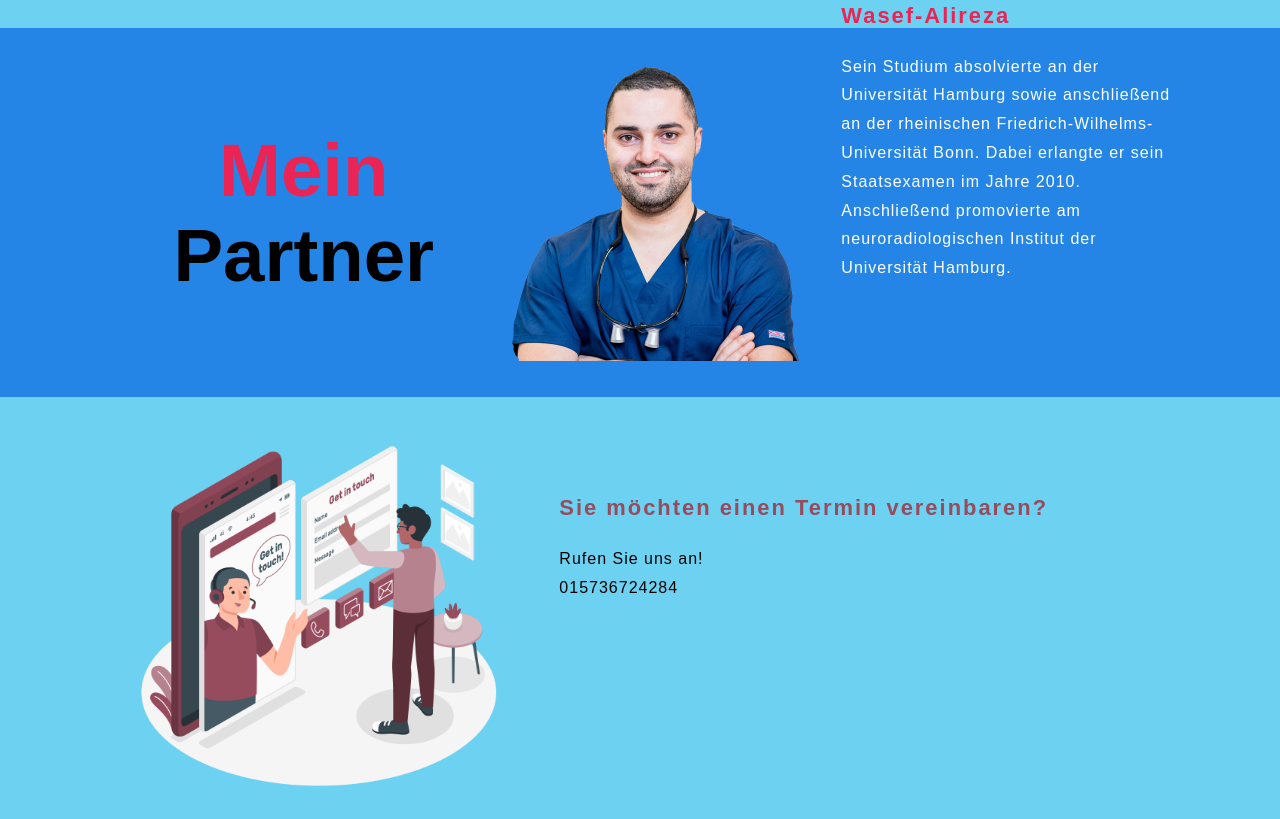
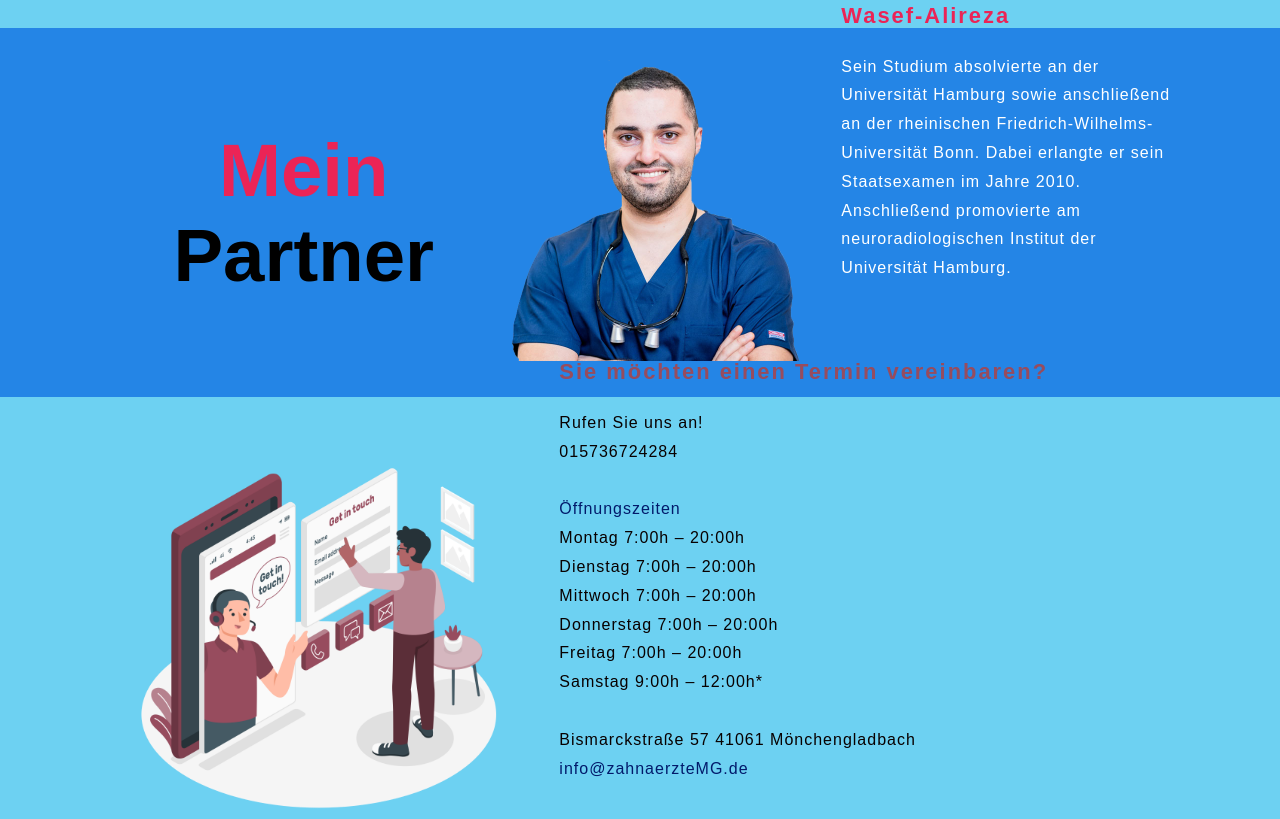
Before and after one commit to AlirezaTalebi/alirezatalebi.github.io, a plain HTML site: page Haupt.html in a window 1280 px wide. Shown: the part 1981-2800 px from the top of the page. Drawn offline with Linux system fonts and the light colour scheme.

Commit message:
Dok hinzufugen

```diff
--- a/Haupt.html
+++ b/Haupt.html
@@ -19,7 +19,7 @@
 <body>
     <section class="home">
         <nav>
-            <h2>Best <span>Smile</span></h2>
+            <h2>Best <span>Smile Praxis</span></h2>
             <ul>
 
                 <li><a href="#hcontent">Home</a></li>
@@ -141,7 +141,22 @@
         <div class="container-text">
 
             <h5><span style="color:#974c5e">Sie möchten einen Termin vereinbaren?</span></h5>
-            <p style="color:#080000">Rufen Sie uns an!<br> 015736724284
+            <p style="color:#080000">Rufen Sie uns an!<br> 015736724284<br><br><span style="color: #021a6b ">Öffnungszeiten</span><br>
+                Montag
+                7:00h – 20:00h<br>
+                Dienstag
+                7:00h – 20:00h<br>
+                Mittwoch
+                7:00h – 20:00h<br>
+                Donnerstag
+                7:00h – 20:00h<br>
+                Freitag
+                7:00h – 20:00h<br>
+                Samstag
+                9:00h – 12:00h*<br><br>
+                Bismarckstraße 57
+                41061 Mönchengladbach<br>
+                <span style="color: #021a6b">info@zahnaerzteMG.de</span>
             </p>
         </div>
     </section>
```
Also changed, not shown: icon.png, 1 other file.
